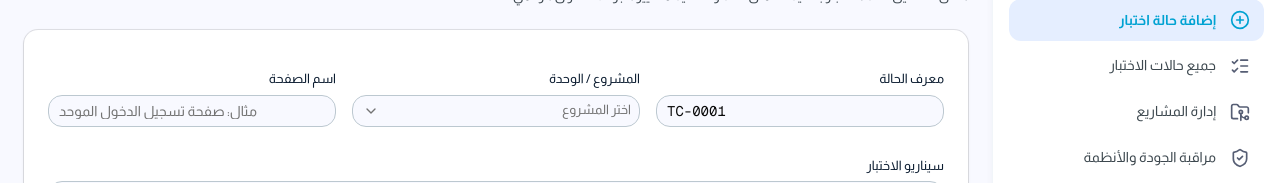
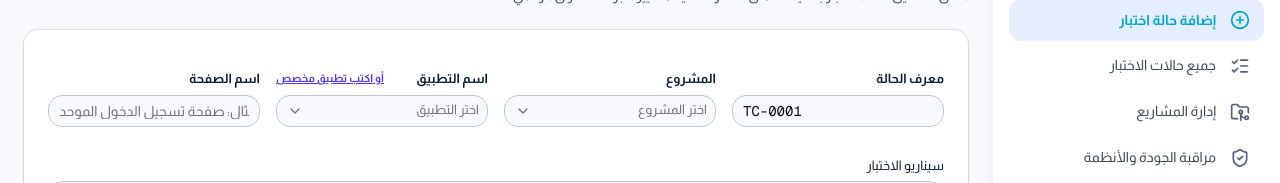
Before and after one commit to HassanMcit/MCIT_test_case_Front, a Next.js app: page /add in a window 1280 px wide. Shown: the part 147-330 px from the top of the page. Built offline with nearby package versions, Linux system fonts and the light colour scheme; no server answers; the database is empty.

Commit message:
feat(test-cases): separate project and application fields in add test case form

```diff
--- a/src/app/(dashboard)/add/TestCaseForm.tsx
+++ b/src/app/(dashboard)/add/TestCaseForm.tsx
@@ -25,6 +25,7 @@ import { getTestCaseSchema } from "./test-case.zod";
 import { addNewTestCase, getNextTestCaseId } from "./test-case.action";
 import toast from "react-hot-toast";
 import { cn } from "@/lib/utils";
+import type { QualityApplication } from "../quality/quality.interface";
 
 interface Step {
   id: number;
@@ -32,9 +33,11 @@ interface Step {
 }
 
 export default function AddTestCasePage({
-  allProjects,
+  allProjects = [],
+  allApplications = [],
 }: {
   allProjects: ProjectApiItem[];
+  allApplications?: QualityApplication[];
 }) {
   const [steps, setSteps] = useState<Step[]>([
     { id: 1, value: "" },
@@ -53,7 +56,10 @@ export default function AddTestCasePage({
   const { dir, lang } = useLanguage();
   const isRTL = dir === "rtl";
   const schema = useMemo(() => getTestCaseSchema(lang), [lang]);
-  const [selectedProjectId, setSelectedProjectId] = useState<string>("");
+  const [selectedProjectId, setSelectedProjectId] = useState<string>(
+    allProjects[0] ? String(allProjects[0].id) : ""
+  );
+  const [isCustomApp, setIsCustomApp] = useState(false);
   const [executionTimeStr, setExecutionTimeStr] = useState<string>("");
 
   const {
@@ -81,7 +87,7 @@ export default function AddTestCasePage({
       executedAt: "",
       testerId: 1,
       userId: 1,
-      projectId: 1,
+      projectId: allProjects[0]?.id || 1,
     },
     mode: "all",
     resolver: zodResolver(schema),
@@ -122,15 +128,12 @@ export default function AddTestCasePage({
     }
   }, [currentStatus, setValue, watch]);
 
-  // Auto-select project if user only has 1 project assigned
+  // Auto-init testId for the selected project
   useEffect(() => {
-    if (allProjects.length === 1 && !selectedProjectId) {
-      const singleProj = allProjects[0];
-      const idStr = String(singleProj.id);
-      setSelectedProjectId(idStr);
-      setValue("module", singleProj.name, { shouldValidate: true });
-      setValue("projectId", singleProj.id, { shouldValidate: true });
-      getNextTestCaseId(singleProj.name, singleProj.id).then((nextId) => {
+    const targetPid = Number(selectedProjectId) || allProjects[0]?.id;
+    if (targetPid) {
+      setValue("projectId", targetPid, { shouldValidate: true });
+      getNextTestCaseId(watch("module") || undefined, targetPid).then((nextId) => {
         const finalId =
           watch("status") === "failed"
             ? nextId.replace(/^TC-/, "BUG-")
@@ -266,12 +269,12 @@ export default function AddTestCasePage({
             onSubmit={handleSubmit(handleAddNewTestCase)}
             noValidate
           >
-            {/* Row 1: ID, Module, Page */}
-            <div className="grid grid-cols-1 md:grid-cols-3 gap-4">
+            {/* Row 1: ID, Project, Application, Page */}
+            <div className="grid grid-cols-1 md:grid-cols-2 lg:grid-cols-4 gap-4">
               {/* Test ID */}
               <div className="space-y-1.5 min-w-0">
-                <Label className="text-[13px] text-[#0b1c30]">
-                  {isRTL ? "معرف الحالة " : "Test ID"}
+                <Label className="text-[13px] font-semibold text-[#0b1c30]">
+                  {isRTL ? "معرف الحالة" : "Test ID"}
                 </Label>
                 <Input
                   readOnly
@@ -289,17 +292,17 @@ export default function AddTestCasePage({
                 )}
               </div>
 
-              {/* Module / Project */}
+              {/* Project (المشروع) */}
               <div className="space-y-1.5 min-w-0">
-                <Label className="text-[13px] text-[#0b1c30]">
-                  {isRTL ? "المشروع / الوحدة " : "Project / Module"}
+                <Label className="text-[13px] font-semibold text-[#0b1c30]">
+                  {isRTL ? "المشروع" : "Project"}
                 </Label>
                 <Controller
-                  name="module"
+                  name="projectId"
                   control={control}
                   render={({ field }) => (
                     <Select
-                      value={selectedProjectId}
+                      value={selectedProjectId ? String(selectedProjectId) : ""}
                       onValueChange={async (selectedIdStr) => {
                         const idStr = selectedIdStr || "";
                         setSelectedProjectId(idStr);
@@ -307,12 +310,9 @@ export default function AddTestCasePage({
                           (p) => String(p.id) === idStr
                         );
                         if (matchedProj) {
-                          field.onChange(matchedProj.name);
-                          setValue("projectId", matchedProj.id, {
-                            shouldValidate: true,
-                          });
+                          field.onChange(matchedProj.id);
                           const nextId = await getNextTestCaseId(
-                            matchedProj.name,
+                            watch("module") || matchedProj.name,
                             matchedProj.id
                           );
                           const finalId =
@@ -331,7 +331,7 @@ export default function AddTestCasePage({
                         }
                         className={cn(
                           "w-full min-w-0 max-w-full overflow-hidden rounded-xl text-[13px] bg-[#f8f9ff] border-[#bcc8d0]",
-                          errors.module &&
+                          errors.projectId &&
                             "border-red-400 focus-visible:border-red-400"
                         )}
                       >
@@ -356,6 +356,108 @@ export default function AddTestCasePage({
                     </Select>
                   )}
                 />
+                {errors.projectId && (
+                  <span className="text-xs text-red-500 font-medium block mt-1">
+                    {errors.projectId.message}
+                  </span>
+                )}
+              </div>
+
+              {/* Application (اسم التطبيق / المنظومة) */}
+              <div className="space-y-1.5 min-w-0">
+                <div className="flex items-center justify-between">
+                  <Label className="text-[13px] font-semibold text-[#0b1c30]">
+                    {isRTL ? "اسم التطبيق" : "Application"}
+                  </Label>
+                  <button
+                    type="button"
+                    onClick={() => {
+                      setIsCustomApp(!isCustomApp);
+                      if (isCustomApp) {
+                        setValue("module", "");
+                      }
+                    }}
+                    className="text-[11px] text-indigo-600 hover:text-indigo-800 font-semibold cursor-pointer underline"
+                  >
+                    {isCustomApp
+                      ? (isRTL ? "اختر من القائمة" : "Select from list")
+                      : (isRTL ? "أو اكتب تطبيق مخصص" : "Or type custom")}
+                  </button>
+                </div>
+
+                {isCustomApp ? (
+                  <Input
+                    placeholder={
+                      isRTL
+                        ? "اكتب اسم التطبيق (مثال: بوابة الموظفين)"
+                        : "Type app name (e.g. Employee Portal)"
+                    }
+                    {...register("module")}
+                    className={cn(
+                      "rounded-xl text-[13px] bg-[#f8f9ff] border-[#bcc8d0]",
+                      errors.module && "border-red-400 focus-visible:border-red-400"
+                    )}
+                  />
+                ) : (
+                  <Controller
+                    name="module"
+                    control={control}
+                    render={({ field }) => (
+                      <Select
+                        value={field.value || ""}
+                        onValueChange={async (selectedVal) => {
+                          if (selectedVal === "__custom__") {
+                            setIsCustomApp(true);
+                            field.onChange("");
+                          } else {
+                            field.onChange(selectedVal);
+                            const currentPid = Number(selectedProjectId) || allProjects[0]?.id;
+                            if (currentPid) {
+                              const nextId = await getNextTestCaseId(selectedVal || undefined, currentPid);
+                              const finalId =
+                                watch("status") === "failed"
+                                  ? nextId.replace(/^TC-/, "BUG-")
+                                  : nextId;
+                              setValue("testId", finalId, { shouldValidate: true });
+                            }
+                          }
+                        }}
+                      >
+                        <SelectTrigger
+                          title={field.value || ""}
+                          className={cn(
+                            "w-full min-w-0 max-w-full overflow-hidden rounded-xl text-[13px] bg-[#f8f9ff] border-[#bcc8d0]",
+                            errors.module &&
+                              "border-red-400 focus-visible:border-red-400"
+                          )}
+                        >
+                          <SelectValue
+                            placeholder={
+                              isRTL ? "اختر التطبيق" : "Select Application"
+                            }
+                          >
+                            {field.value || (isRTL ? "اختر التطبيق" : "Select Application")}
+                          </SelectValue>
+                        </SelectTrigger>
+                        <SelectContent className="w-(--anchor-width) min-w-[260px] max-w-[90vw] p-1">
+                          {allApplications.map((app) => (
+                            <SelectItem key={app.id} value={app.name}>
+                              {isRTL && app.nameAr
+                                ? `${app.nameAr} (${app.name})`
+                                : app.name}
+                            </SelectItem>
+                          ))}
+                          <SelectItem
+                            value="__custom__"
+                            className="text-indigo-600 font-semibold border-t border-slate-100 mt-1"
+                          >
+                            {isRTL ? "+ كتابة اسم تطبيق آخر..." : "+ Enter custom application..."}
+                          </SelectItem>
+                        </SelectContent>
+                      </Select>
+                    )}
+                  />
+                )}
                 {errors.module && (
                   <span className="text-xs text-red-500 font-medium block mt-1">
                     {errors.module.message}
@@ -365,7 +467,7 @@ export default function AddTestCasePage({
 
               {/* Page Name */}
               <div className="space-y-1.5 min-w-0">
-                <Label className="text-[13px] text-[#0b1c30]">
+                <Label className="text-[13px] font-semibold text-[#0b1c30]">
                   {isRTL ? "اسم الصفحة" : "Page Name"}
                 </Label>
                 <Input
--- a/src/app/(dashboard)/add/page.tsx
+++ b/src/app/(dashboard)/add/page.tsx
@@ -1,16 +1,19 @@
 import { getProjects } from '../projects/getProjects.action'
+import { getQualityApplications } from '../quality/quality.action'
 import AddTestCasePage from './TestCaseForm'
 
 export const dynamic = "force-dynamic";
 
 async function Page() {
-
   const allProjects = await getProjects({ assignedToMe: true });
-
-
+  const qualityData = await getQualityApplications();
+  const allApplications = qualityData?.applications || [];
 
   return (
-    <AddTestCasePage allProjects={allProjects}/>
+    <AddTestCasePage
+      allProjects={allProjects}
+      allApplications={allApplications}
+    />
   )
 }
 
--- a/src/app/(dashboard)/add/test-case.zod.ts
+++ b/src/app/(dashboard)/add/test-case.zod.ts
@@ -18,8 +18,8 @@ export const getTestCaseSchema = (lang: Language | boolean = "ar") => {
 
     module: z.string().min(1, {
       message: isArabic
-        ? "يرجى اختيار المشروع"
-        : "Please select a project",
+        ? "يرجى تحديد أو اختيار اسم التطبيق"
+        : "Please select or enter the application name",
     }),
 
     pageName: z.string().min(1, {
--- a/src/app/(dashboard)/test-cases/TestCasesTable.tsx
+++ b/src/app/(dashboard)/test-cases/TestCasesTable.tsx
@@ -987,10 +987,13 @@ export default function TestCasesTable({
                             {row.testId}
                           </span>
                         )}
+                        <Link href={`/test-cases/${row.id}/history`} className="block mt-2 text-[10px] font-sans font-medium text-[#0086ac] hover:underline">
+                          {isRTL ? "سجل التنفيذ" : "Execution history"}
+                        </Link>
                       </td>
 
                       {/* 2. Module & Page */}
-                      <td className={`px-3.5 py-3 max-w-[185px] ${isRTL ? "text-right" : "text-left"}`}>
+                      <td className={`px-3.5 py-3 max-w-[210px] ${isRTL ? "text-right" : "text-left"}`}>
                         <div className="flex flex-col gap-1">
                           <span
                             className="inline-flex items-center gap-1.5 font-bold text-[12px] text-[#006685] bg-[#eff4ff]/80 border border-[#00aee0]/25 px-2 py-0.5 rounded-md w-fit max-w-full truncate"
@@ -1001,6 +1004,14 @@ export default function TestCasesTable({
                               {row.project?.name || row.module || "-"}
                             </span>
                           </span>
+                          {row.module && row.project?.name && row.module !== row.project.name && (
+                            <span
+                              className="text-[10.5px] font-semibold text-slate-600 bg-slate-100 px-1.5 py-0.5 rounded w-fit max-w-full truncate"
+                              title={row.module}
+                            >
+                              {row.module}
+                            </span>
+                          )}
                           {row.pageName && (
                             <span
                               dir="auto"
@@ -1328,6 +1339,12 @@ export default function TestCasesTable({
             </div>
 
             {/* 1. Defect ID */}
+            <section className="rounded-xl border border-slate-100 bg-slate-50 p-4">
+              <h4 className="text-sm font-semibold">{isRTL ? "سجل التنفيذ" : "Execution History"}</h4>
+              <Link href={`/test-cases/${selectedItem.id}/history`} className="mt-1 inline-block text-sm text-[#0086ac] hover:underline">
+                {isRTL ? "عرض كل المحاولات عبر الإصدارات والدورات" : "View all attempts across releases and cycles"}
+              </Link>
+            </section>
             <div className="p-3.5 bg-red-50/60 border border-red-200 rounded-xl flex items-center justify-between">
               <div>
                 <span className="text-xs font-bold text-red-700 block">
@@ -1626,36 +1643,53 @@ export default function TestCasesTable({
 
             {/* Edit Form */}
             <form onSubmit={handleUpdateSubmit} className="space-y-4">
-              {/* Row 1: Module / Project & Page Name */}
-              <div className="grid grid-cols-1 sm:grid-cols-2 gap-4">
+              {/* Row 1: Project, Application & Page Name */}
+              <div className="grid grid-cols-1 sm:grid-cols-3 gap-4">
                 <div className="space-y-1.5">
                   <label className="text-xs font-bold text-[#0b1c30]">
-                    {isRTL ? "المشروع / الوحدة (Module)" : "Project / Module"}
+                    {isRTL ? "المشروع (Project)" : "Project"}
                   </label>
                   <Select
-                    value={editFormData.module || ""}
+                    value={editFormData.projectId ? String(editFormData.projectId) : ""}
                     onValueChange={(val) => {
-                      const proj = allProjects.find((p) => p.name === val);
+                      const proj = allProjects.find((p) => String(p.id) === val);
                       setEditFormData((prev) => ({
                         ...prev,
-                        module: val || "",
                         projectId: proj ? proj.id : prev.projectId,
                       }));
                     }}
                   >
                     <SelectTrigger className="h-10 text-[13px] bg-[#f8f9ff] border-slate-200 rounded-xl">
                       <SelectValue>
-                        {editFormData.module || (isRTL ? "اختر المشروع" : "Select Project")}
+                        {allProjects.find((p) => p.id === editFormData.projectId)?.name ||
+                          (isRTL ? "اختر المشروع" : "Select Project")}
                       </SelectValue>
                     </SelectTrigger>
                     <SelectContent className="rounded-xl">
                       {allProjects.map((p) => (
-                        <SelectItem key={p.id} value={p.name}>
+                        <SelectItem key={p.id} value={String(p.id)}>
                           {p.name}
                         </SelectItem>
                       ))}
                     </SelectContent>
                   </Select>
+                </div>
+
+                <div className="space-y-1.5">
+                  <label className="text-xs font-bold text-[#0b1c30]">
+                    {isRTL ? "اسم التطبيق (Application)" : "Application"}
+                  </label>
+                  <Input
+                    value={editFormData.module || ""}
+                    onChange={(e) =>
+                      setEditFormData((prev) => ({
+                        ...prev,
+                        module: e.target.value,
+                      }))
+                    }
+                    placeholder={isRTL ? "اسم التطبيق / المنظومة" : "Application name"}
+                    className="h-10 text-[13px] bg-[#f8f9ff] border-slate-200 rounded-xl"
+                  />
                 </div>
 
                 <div className="space-y-1.5">
```
